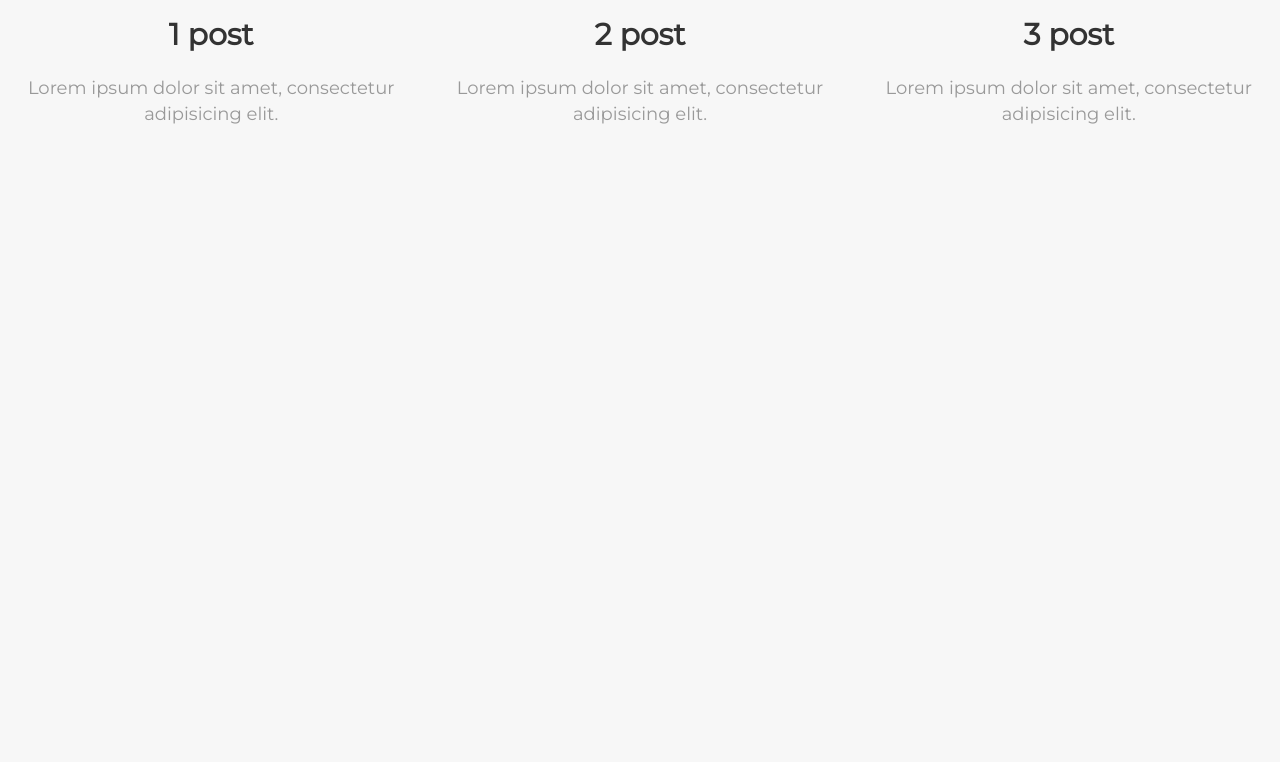
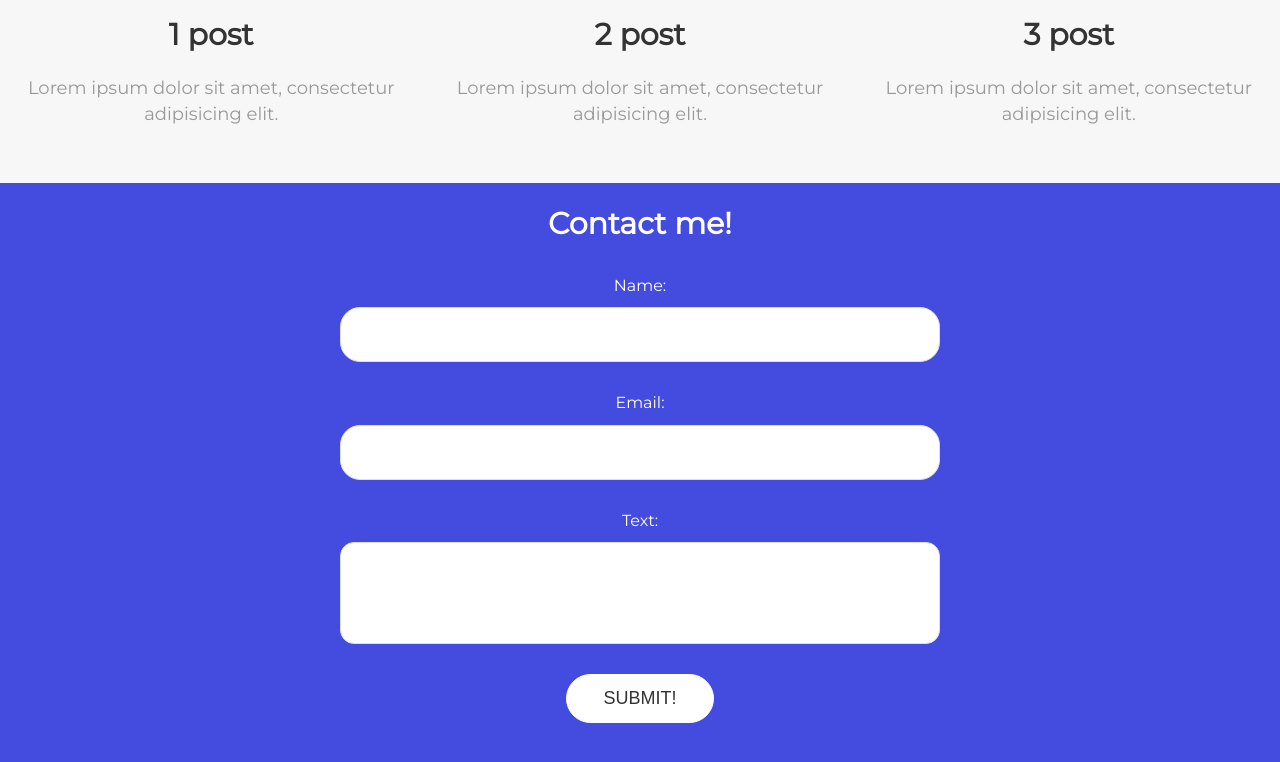
Before and after one commit to zmalakhov/tocode_16_nuxt-1, a Nuxt app: page / in a window 1280 px wide. Shown: the part 674-1436 px from the top of the page. Before the commit the page ends 880 px from the top, so only its background shows below. Built offline with nearby package versions, Linux system fonts and the light colour scheme.

Commit message:
#9 - Контактная форма

```diff
--- /dev/null
+++ b/components/Contacts.vue
@@ -0,0 +1,64 @@
+<template>
+  <section class="contact">
+    <div class="container">
+      <h2 class="title">Contact me!</h2>
+      <form @submit.prevent="onSubmit" class="contact-form">
+
+        <label>Name:</label>
+        <input v-model="user.name" type="text">
+
+        <label>Email:</label>
+        <input v-model="user.email" type="text">
+
+        <label>Text:</label>
+        <textarea v-model="user.text"></textarea>
+
+        <!--buttons-->
+        <div class="controls">
+          <button class="btn btnWhite"> Submit!</button>
+        </div>
+      </form>
+    </div>
+  </section>
+</template>
+
+<script>
+  export default {
+    data() {
+      return {
+        user: {
+          name: '',
+          email: '',
+          text: '',
+
+        }
+      }
+    },
+    methods: {
+      onSubmit() {
+        console.log(this.user);
+      }
+    }
+  }
+</script>
+
+<style lang="scss">
+  .contact {
+    text-align: center;
+    background-color: #444ce0;
+    color: #ffffff;
+
+    .title {
+      color: #ffffff;
+    }
+
+    .contact-form {
+      max-width: 600px;
+      margin: 30px auto;
+    }
+
+    .controls {
+      margin: 30px;
+    }
+  }
+</style>
--- a/pages/index.vue
+++ b/pages/index.vue
@@ -4,6 +4,7 @@
     <intro title="My last posts:"/>
     <!--posts-->
     <postsList :posts="posts"></postsList>
+    <contacts />
   </div>
 </template>
 
@@ -11,10 +12,11 @@
   import promo from '@/components/Promo.vue'
   import intro from '@/components/UI/Intro.vue'
   import postsList from '@/components/Blog/PostsList.vue'
+  import contacts from '@/components/Contacts.vue'
 
   export default {
     components: {
-      promo, intro, postsList
+      promo, intro, postsList, contacts
     },
     data() {
       return {
```
